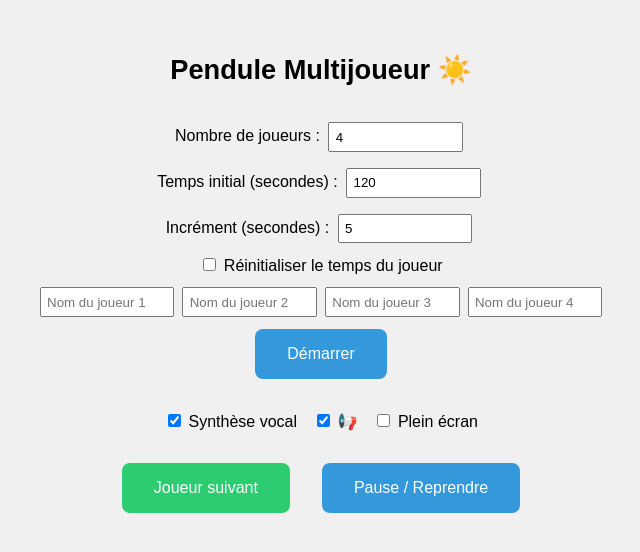
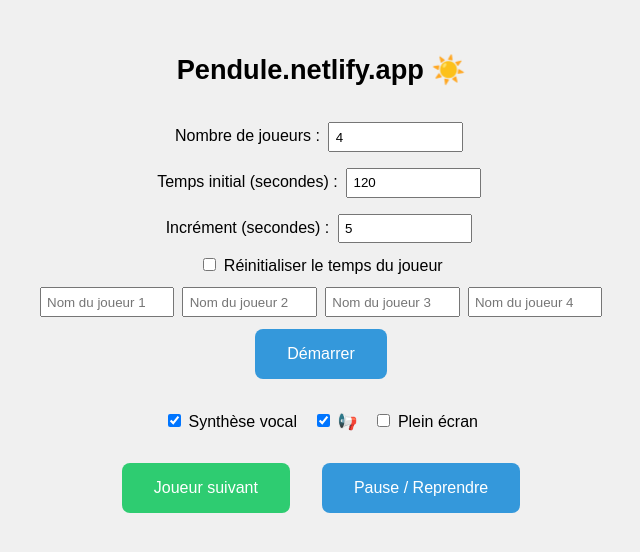
Before and after one commit to yachimtos/pendule, a plain HTML site: page index.html in a window 1280 px wide. Shown: the whole page, without its empty margins (319-959 px from the left). Drawn offline with Linux system fonts and the light colour scheme.

Commit message:
Changement de titre

```diff
--- a/index.html
+++ b/index.html
@@ -2,7 +2,7 @@
 <head>
   <meta charset="UTF-8" />
   <meta name="viewport" content="width=device-width, initial-scale=1.0"/>
-  <title id="pageTitle">Pendule Multijoueur ☀️</title>
+  <title id="pageTitle">Pendule.netlify.app ☀️</title>
   <link rel="icon" type="image/png" href="pendule-icon.png" />
   <style>
     /* Styles conservés tels quels (abrégés ici pour clarté) */
@@ -161,7 +161,7 @@
   </style>
 </head>
 <body>
-  <h1 id="appTitle">Pendule Multijoueur ☀️</h1>    <div>
+  <h1 id="appTitle">Pendule.netlify.app ☀️</h1>    <div>
     <label>Nombre de joueurs :
       <input type="number" id="playerCount" value="4" min="2" max="8" onchange="generateNameInputs()" />
     </label>
@@ -661,12 +661,12 @@ players.forEach(p => {
 
       if (isDark) {
         body.classList.add("dark-mode");
-        title.textContent = "Pendule Multijoueur 🌙";
-        pageTitle.textContent = "Pendule Multijoueur 🌙";
+        title.textContent = "Pendule.netlify.app 🌙";
+        pageTitle.textContent = "Pendule.netlify.app 🌙";
       } else {
         body.classList.remove("dark-mode");
-        title.textContent = "Pendule Multijoueur ☀️";
-        pageTitle.textContent = "Pendule Multijoueur ☀️";
+        title.textContent = "Pendule.netlify.app ☀️";
+        pageTitle.textContent = "Pendule.netlify.app ☀️";
       }
 
       localStorage.setItem("darkMode", isDark ? "true" : "false");
```
